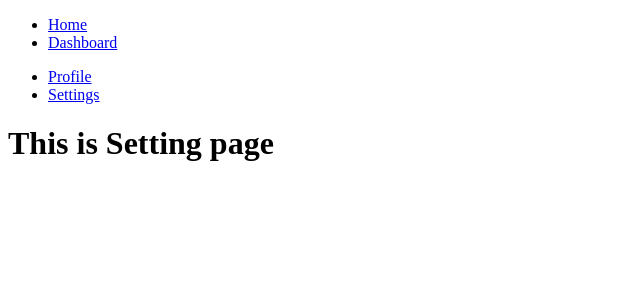
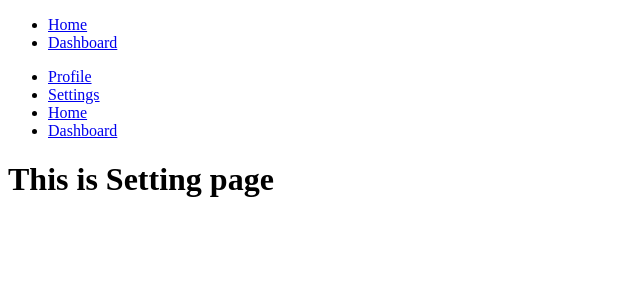
Before and after one commit to CHANDAN-su/reactApplication, a React (Vite) app: page /dashboard/settings in a window 1280 px wide. Shown: the top 300 px of the page, without its empty margins (0-640 px from the left). Built offline with nearby package versions, Linux system fonts and the light colour scheme.

Commit message:
The NavLink component extends Link and providers additional feature for styling and handing active links

```diff
--- a/Component/RecatRouterDom/Outlet/Component/Dashboard.jsx
+++ b/Component/RecatRouterDom/Outlet/Component/Dashboard.jsx
@@ -1,5 +1,5 @@
 import React from 'react'
-import { Link, Outlet } from "react-router-dom";
+import { Link, Outlet, NavLink } from "react-router-dom";
 
 function Dashboard() {
   return (
@@ -8,10 +8,18 @@ function Dashboard() {
             <nav>
                 <ul>
                     <li>
-                        <Link to="profile">Profile</Link>
+                        {/* <Link to="profile">Profile</Link> */}
+                        <NavLink to="profile" className={({isActive}) => (isActive? "active": "")}>Profile</NavLink>
                     </li>
                     <li>
-                        <Link to="settings">Settings</Link>
+                        {/* <Link to="settings">Settings</Link> */}
+                        <NavLink to="settings" className={({isActive}) => (isActive? "active": "")}>Settings</NavLink>
+                    </li>
+                    <li>
+                        <NavLink to="/">Home</NavLink>
+                    </li>
+                    <li>
+                        <NavLink to="/dashboard">Dashboard</NavLink>
                     </li>
                 </ul>
             </nav>
```
